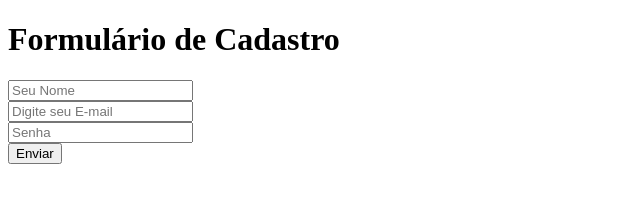
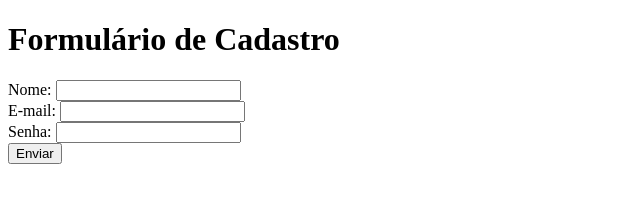
Before and after one commit to Locomotion-bot/formulariohtml, a plain HTML site: page index.html in a window 1280 px wide. Shown: the whole page, without its empty margins (0-640 px from the left). Drawn offline with Linux system fonts and the light colour scheme.

Commit message:
exercício_html;

```diff
--- a/index.html
+++ b/index.html
@@ -8,13 +8,16 @@
 <body>
     <h1> Formulário de Cadastro </h1>
     <form>
-        <input type="text" placeholder="Seu Nome" />
+        <label for="Text">Nome:</label>
+        <input id="Text" Type="Text" />
         <br/>
-        <input type="text" placeholder="Digite seu E-mail" />
+        <label for="email">E-mail:</label>
+        <input id="email" Type="email" />
         <br/>
-        <input type="password" placeholder="Senha" />
+        <label for="password">Senha:</label>
+        <input id="password" Type="password" />
         <br />
-        <button>Enviar</button>
+        <button Type="submit">Enviar</button>
 
     </form>
 </body>
```
